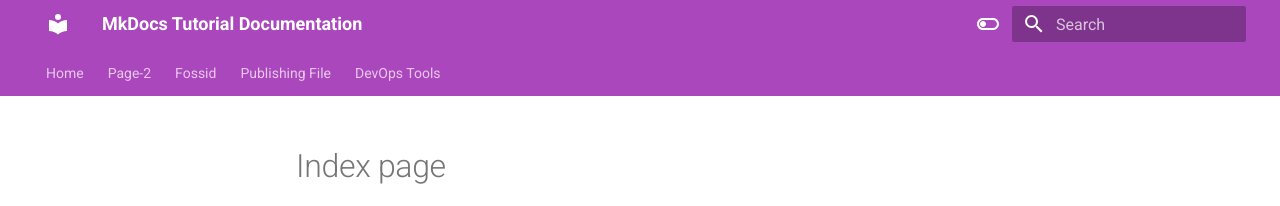
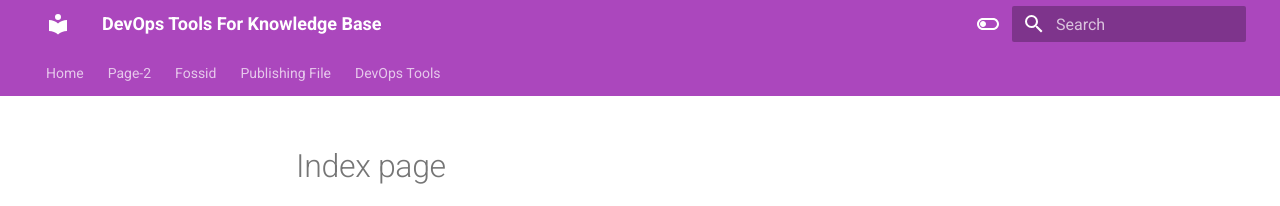
Before and after one commit to mhd8a/material-mkdocs-tutorial, an MkDocs documentation site: the page built from docs/index.md, in a window 1280 px wide. Shown: the top 206 px of the page. Built offline with MkDocs 1.6.1 and Material for MkDocs 9.7.7, drawn with Linux system fonts in a browser that asks for light colours.

Commit message:
Update mkdocs.yml

```diff
--- a/mkdocs.yml
+++ b/mkdocs.yml
@@ -1,4 +1,4 @@
-site_name: MkDocs Tutorial Documentation
+site_name: DevOps Tools For Knowledge Base
 
 nav:
   - Home: Home.md
```
